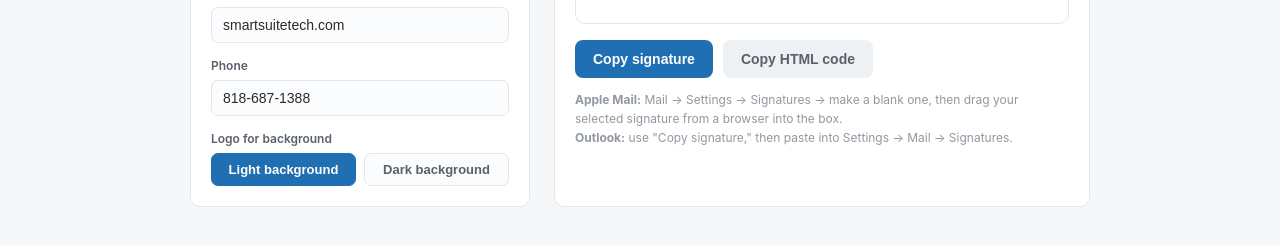
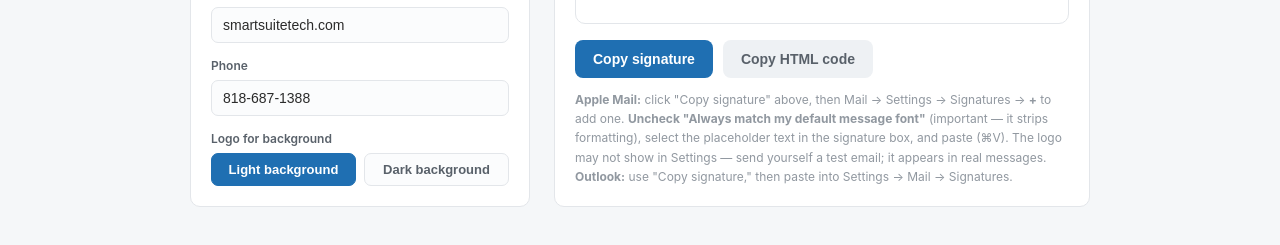
Before and after one commit to SmartSuite-Tech-Inc/sst-signature-creator, a plain HTML site: page index.html in a window 1280 px wide. Shown: the part 413-658 px from the top of the page. Drawn offline with Linux system fonts and the light colour scheme.

Commit message:
Fix Apple Mail instructions: copy/paste flow + 'match default font' gotcha
Co-Authored-By: Claude Fable 5 <noreply@anthropic.com>

```diff
--- a/index.html
+++ b/index.html
@@ -232,7 +232,7 @@
       </div>
 
       <div class="hint">
-        <strong>Apple Mail:</strong> Mail &rarr; Settings &rarr; Signatures &rarr; make a blank one, then drag your selected signature from a browser into the box.<br>
+        <strong>Apple Mail:</strong> click "Copy signature" above, then Mail &rarr; Settings &rarr; Signatures &rarr; <strong>+</strong> to add one. <strong>Uncheck "Always match my default message font"</strong> (important — it strips formatting), select the placeholder text in the signature box, and paste (&#8984;V). The logo may not show in Settings — send yourself a test email; it appears in real messages.<br>
         <strong>Outlook:</strong> use "Copy signature," then paste into Settings &rarr; Mail &rarr; Signatures.
       </div>
     </div>
```
Also changed, not shown: 1 other file.
